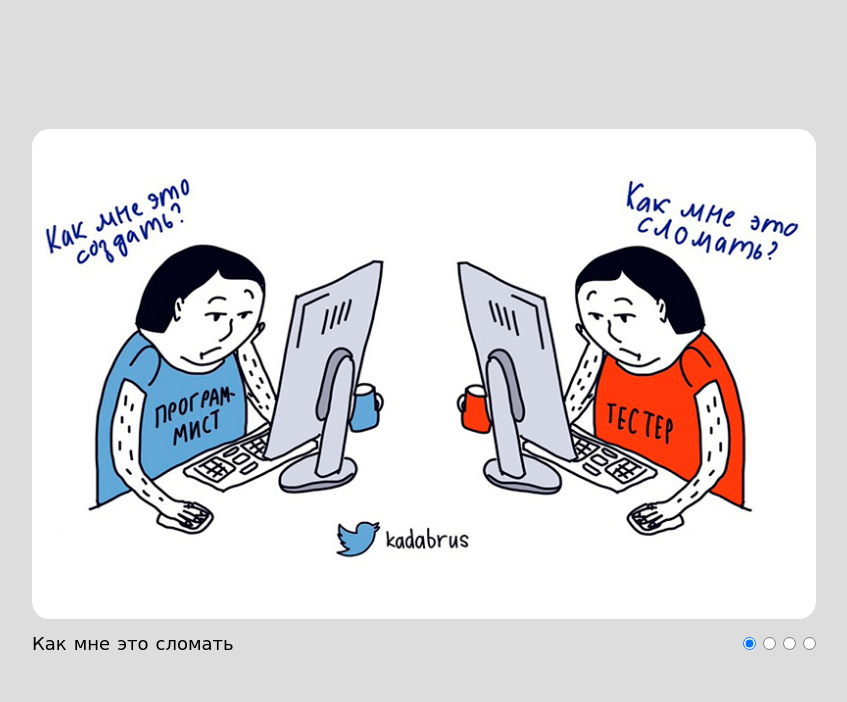
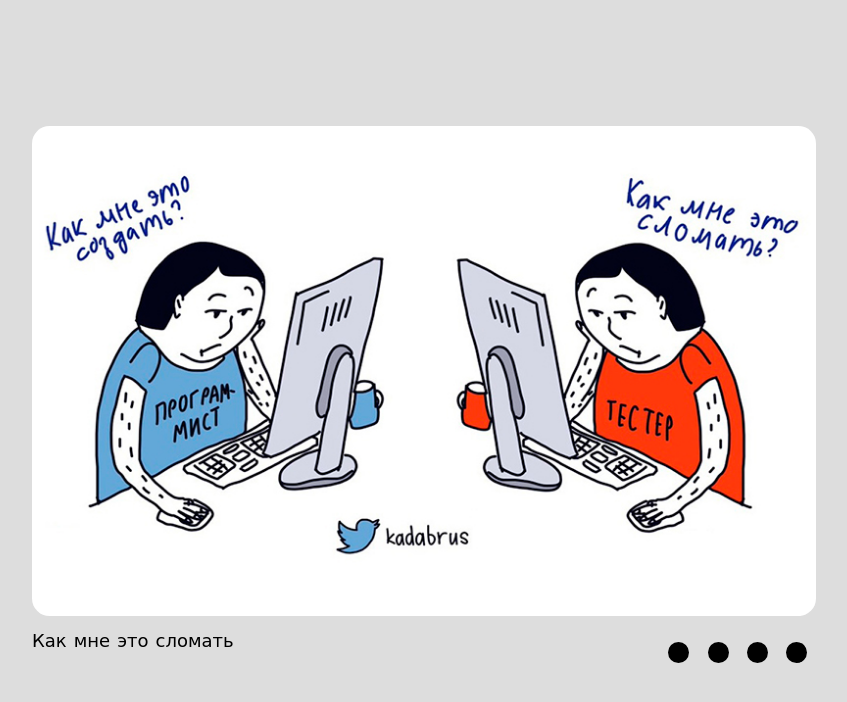
Before and after one commit to Serega3526/cssMemeSlider, a plain HTML site: page cssMemeSlider/index.html in a window 1280 px wide. Shown: the whole page, without its empty margins (216-1063 px from the left). Drawn offline with Linux system fonts and the light colour scheme.

Commit message:
feat: finished task, compleat css LANG=en_EN date +'(%a, %b %d, %Y %r)'

```diff
--- a/cssMemeSlider/index.html
+++ b/cssMemeSlider/index.html
@@ -13,10 +13,26 @@
     <div class="container">
         <div class="content__wrapper">
             <div class="control__inputs">
-                <input type="radio" id="one" name="meme" checked>
-                <input type="radio" id="two" name="meme">
-                <input type="radio" id="three" name="meme">
-                <input type="radio" id="four" name="meme">
+                <label for="one">
+                    <input type="radio" id="one" name="meme" checked>
+                    <span class="radio__custom-span"></span>
+                </label>
+
+                <label for="two">
+                    <input type="radio" id="two" name="meme">
+                    <span class="radio__custom-span"></span>
+                </label>
+
+                <label for="three">
+                    <input type="radio" id="three" name="meme">
+                    <span class="radio__custom-span"></span>
+                </label>
+
+                <label for="four">
+                    <input type="radio" id="four" name="meme">
+                    <span class="radio__custom-span"></span>
+                </label>
+
             </div>
             <div class="content__controls">
                 <div class="control__wrapper">
--- a/cssMemeSlider/style.css
+++ b/cssMemeSlider/style.css
@@ -70,7 +70,7 @@ body{
     justify-content: space-between;
     order: 2;
     overflow: hidden;
-    max-width: 50%;
+    max-width: 80%;
     padding-bottom: 20px;
     background-color: #dddddd;
 }
@@ -89,9 +89,10 @@ body{
 .control__inputs{
     order: 3;
     margin-left: auto;
-    max-width: 50%;
+    max-width: 20%;
     padding-bottom: 20px;
     background-color: #dddddd;
+    display: flex;
 }
 img{
     width: 100%;
@@ -100,6 +101,37 @@ img{
 }
 .content__img{
     max-width: 100%;
+}
+input{
+    display: none;
+}
+label{
+    display: flex;
+    width: 3rem;
+    height: 3rem;
+    cursor: pointer;
+    justify-content: center;
+    align-items: center;
+}
+label span{
+    width: 1.5rem;
+    height: 1.5rem;
+    border-radius: 50%;
+    background-color: black;
+    cursor: pointer;
+}
+label span:hover{
+    background-color: #fff;
+    box-shadow: 0px 0px 5px 3px rgba(0, 0, 0, 0.3);
+}
+/* label span:focus{
+    background-color: #948f8f;
+} */
+label span:active{
+    background-color: #c02525;
+}
+label span:checked{
+    background-color: #f11212;
 }
 .control__inputs:has(#one:checked) ~ .content__img-wrapper{
     transform: translateX(0%);
```
